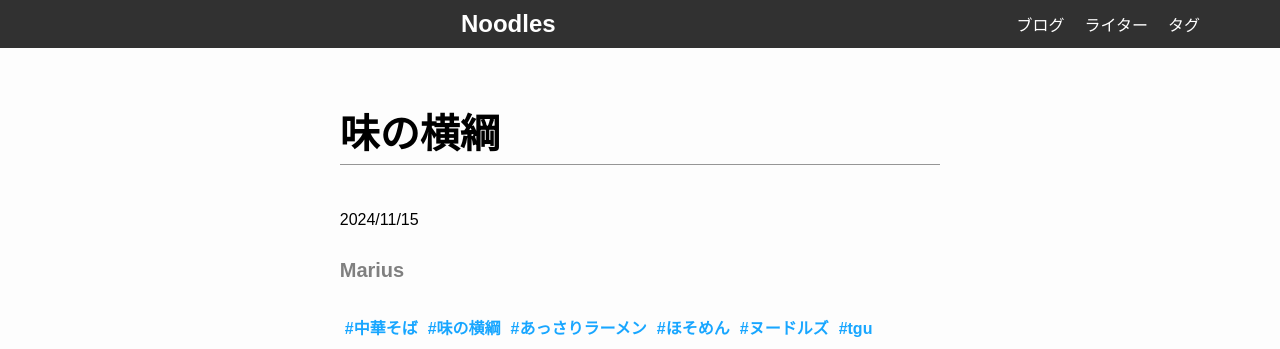
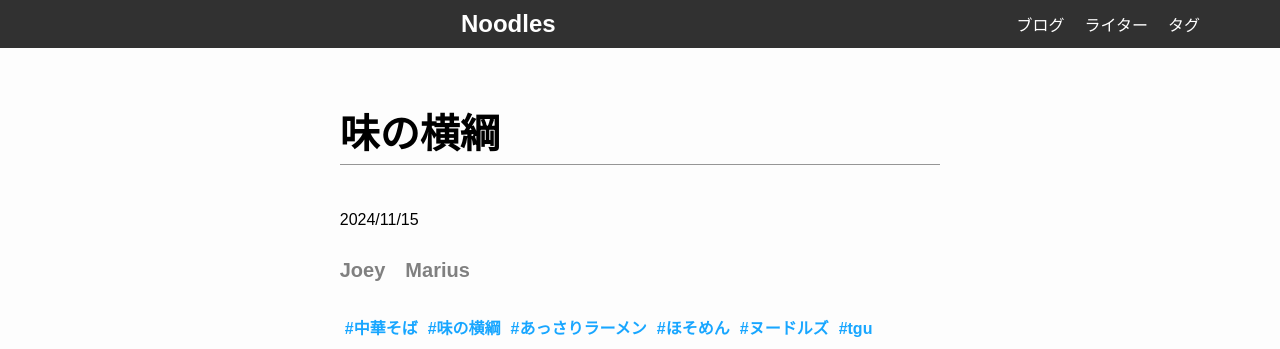
Before and after one commit to nonnhjleno/Noodles, an Astro site: page /blog/post_20241115 in a window 1280 px wide. Shown: the top 349 px of the page. Built offline with nearby package versions, Linux system fonts and the light colour scheme; Astro itself is replaced by a stand-in of ours; some packages are replaced by stand-ins of ours.

```diff
--- a/src/content/blog/post_20241115.md
+++ b/src/content/blog/post_20241115.md
@@ -3,7 +3,7 @@
 isPublished: true
 pubDate: 2024-11-15
 description: ''
-author: marius
+author: ["marius","joey"]
 thumbnail:
     url: '../images/468376141_1233331847750130_8786791879961012769_n.jpg'
     alt: 'ajinoyokoduna'
```
